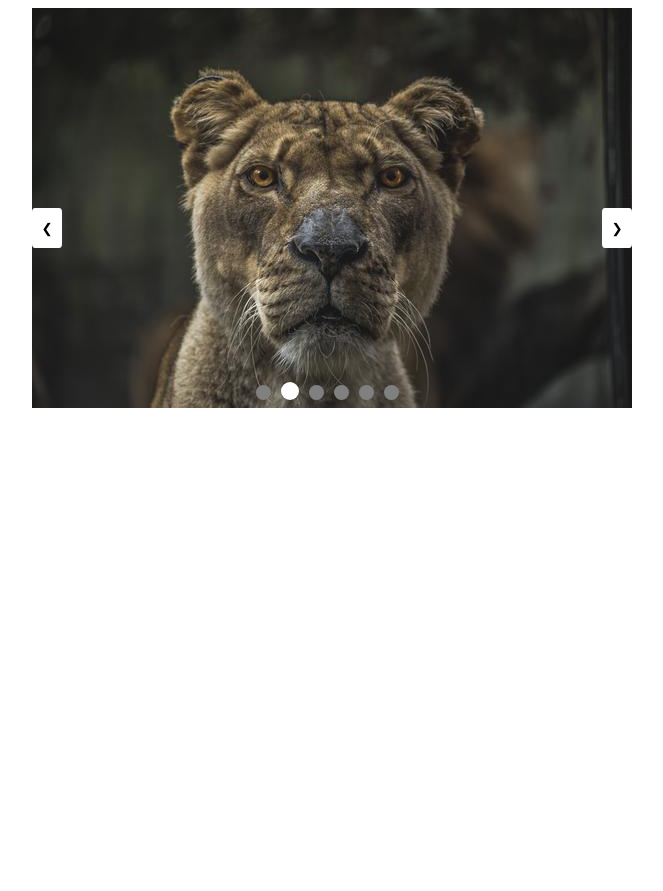
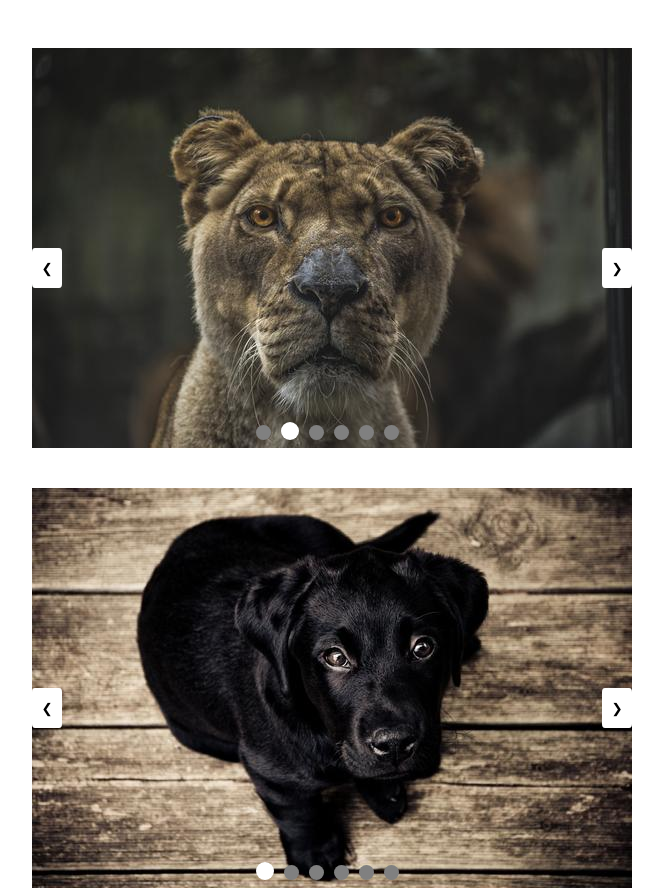
Before and after one commit to Aashish97/leapfrog, a plain HTML site: page Image Slider/index.html in a window 1280 px wide. Shown: the top 891 px of the page, without its empty margins (16-679 px from the left). Before the commit the page ends 800 px from the top, so only its background shows below. Drawn offline with Linux system fonts and the light colour scheme.

Commit message:
Added other instances

```diff
--- a/Image Slider/script.js
+++ b/Image Slider/script.js
@@ -43,6 +43,11 @@ function slider(imageSourceList = [], transitionTime, holdTime){
     this.addContainer = function(){
         this.container = document.createElement('div');
         this.container.classList.add('carousel-container');
+        this.container.style.width = '600px';
+        this.container.style.height = '400px';
+        this.container.style.marginLeft = '40px';
+        this.container.style.marginButtom = '20px';
+        this.container.style.marginTop = '40px';
 
         document.body.appendChild(this.container);
 
@@ -189,7 +194,7 @@ function slider(imageSourceList = [], transitionTime, holdTime){
                             this.indicatorsList[i].style.height = '15px';
                             this.indicatorsList[i].style.backgroundColor = 'grey';
                         }
-                        }
+                    }
 
                     this.leftButton.disabled = false;
                     this.rightButton.disabled = false;
@@ -380,3 +385,6 @@ function slider(imageSourceList = [], transitionTime, holdTime){
 }
 
 new slider(images, 2, 2).init();
+new slider(images, 4, 4).init();
+new slider(images, 6, 4).init();
+new slider(images, 10, 8).init();
--- a/Image Slider/style.css
+++ b/Image Slider/style.css
@@ -4,10 +4,6 @@
 
 .carousel-container{
   position: relative;
-    width: 600px;
-    height: 400px;
-    margin-left: 40px;
-    margin-bottom: 20px;
     overflow: hidden;
     float: left;
 }
@@ -18,6 +14,7 @@
       position: relative;
       width: 80%;
       height: 400px;
+      margin-top: 40px;
       margin-left: 5%;
       overflow: hidden;
       float: left;
```
